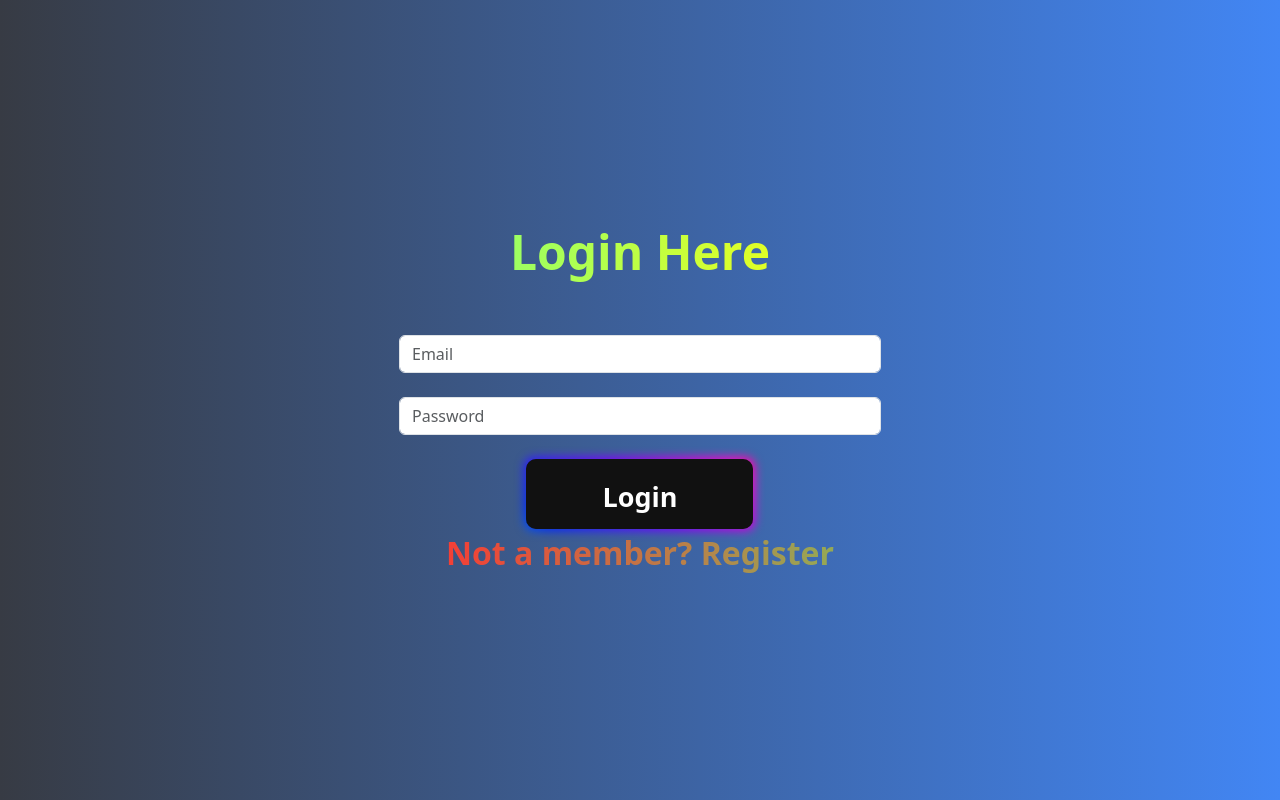
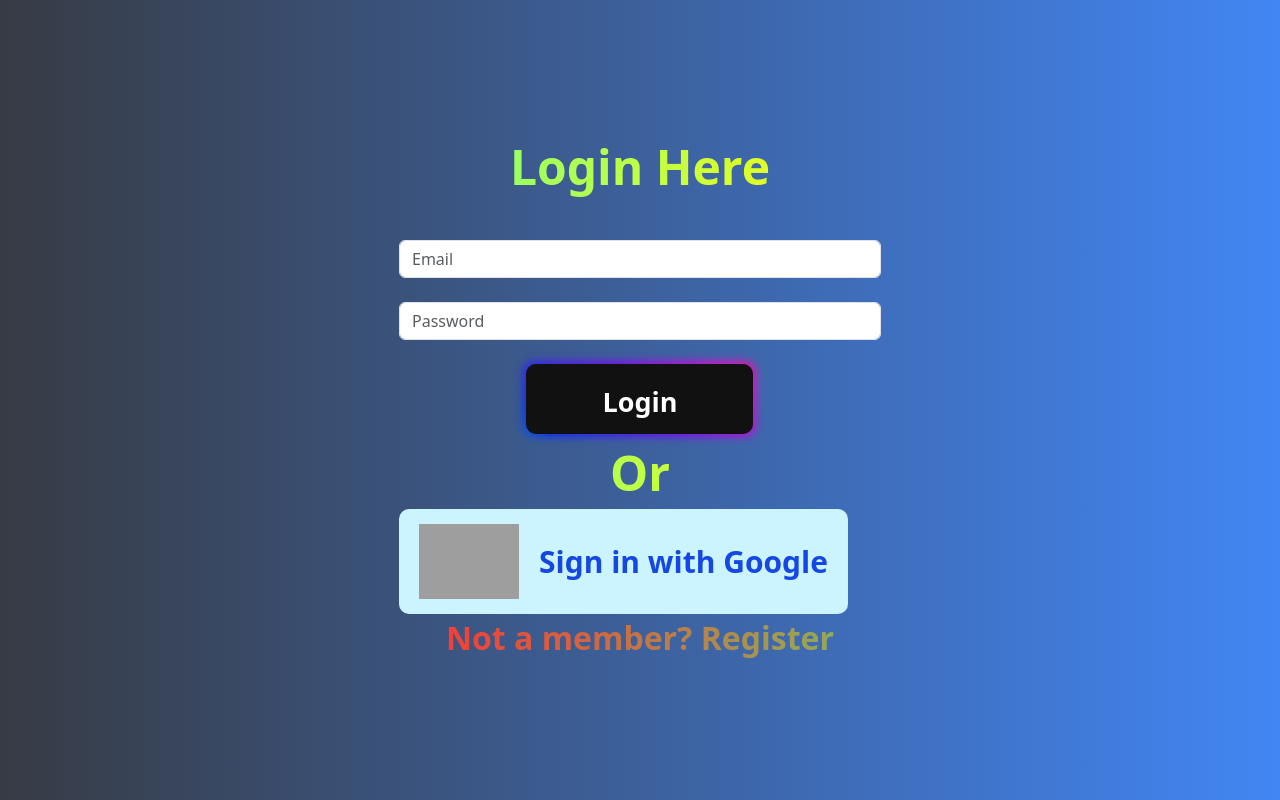
Before and after one commit to ashishrair500/iips-academics, a React (Vite) app: page /login in a window 1280 px wide. Built offline with nearby package versions, Linux system fonts and the light colour scheme; no server answers; grey boxes are pictures that could not be loaded.

Commit message:
indentation solved

```diff
--- a/src/components/DashboardComponents/Navbar/Navbar.css
+++ b/src/components/DashboardComponents/Navbar/Navbar.css
@@ -39,7 +39,7 @@
     list-style: none;
     display: flex;
     align-items: center;
-    padding-left: 405px !important;
+
 
   }
 
--- a/src/pages/AuthPages/Login/Login.css
+++ b/src/pages/AuthPages/Login/Login.css
@@ -27,7 +27,18 @@
     font-size: 3em; /* Adjust the font size for the heading */
     margin-bottom: 20px; /* Add some spacing below the heading */
     font-weight: bolder;
-    padding-bottom: 30px;
+    padding-bottom: 20px;
+  }
+  .heading-2 {
+    background: linear-gradient(to right, #7eff7c, rgb(255, 255, 11)); /* Gradient text color */
+    -webkit-background-clip: text; /* Clip the text to the background gradient */
+    background-clip: text; /* Define the standard property for compatibility */
+    color: transparent;
+    font-size: 3em; /* Adjust the font size for the heading */
+  padding-top: 10px;
+
+    font-weight: bolder;
+
   }
 
 
--- a/src/pages/AuthPages/Login/Login.jsx
+++ b/src/pages/AuthPages/Login/Login.jsx
@@ -2,7 +2,6 @@
 import { Link } from 'react-router-dom';
 import LoginForm from '../../../components/AuthComponents/LoginForm';
 import './Login.css'; // Import your styles
-
 const LoginPage = () => {
   return (
     <div className='login-container'>
@@ -11,10 +10,23 @@
 
         <div className=''>
           <LoginForm />
+        </div>
+        <h1 className='heading-2'>Or</h1>
+        <form autoComplete='off'>
+
+          <button type='button'  className='google-signin-btn'>
+            <span className='google-icon'>
+    <img src="https://www.google.com/images/branding/googlelogo/1x/googlelogo_color_272x92dp.png"
+     alt="Google Logo"/>
+            </span>
+            Sign in with Google
+          </button>
           <Link to="/register" className='login-register-link'>Not a member? Register</Link>
-        </div>
+        </form>
+
       </div>
     </div>
+
   );
 };
 
```
Also changed, not shown: src/components/AuthComponents/LoginForm.jsx (line endings or trailing spaces).
